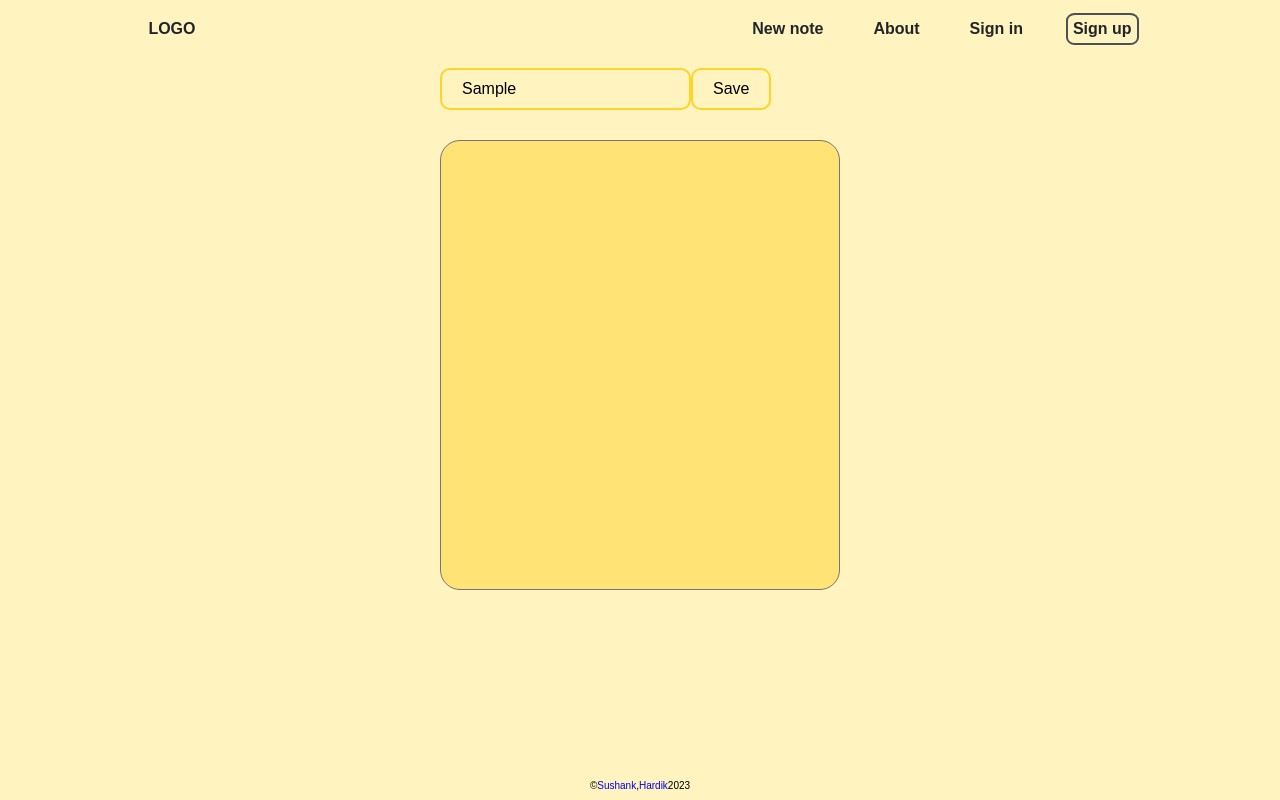
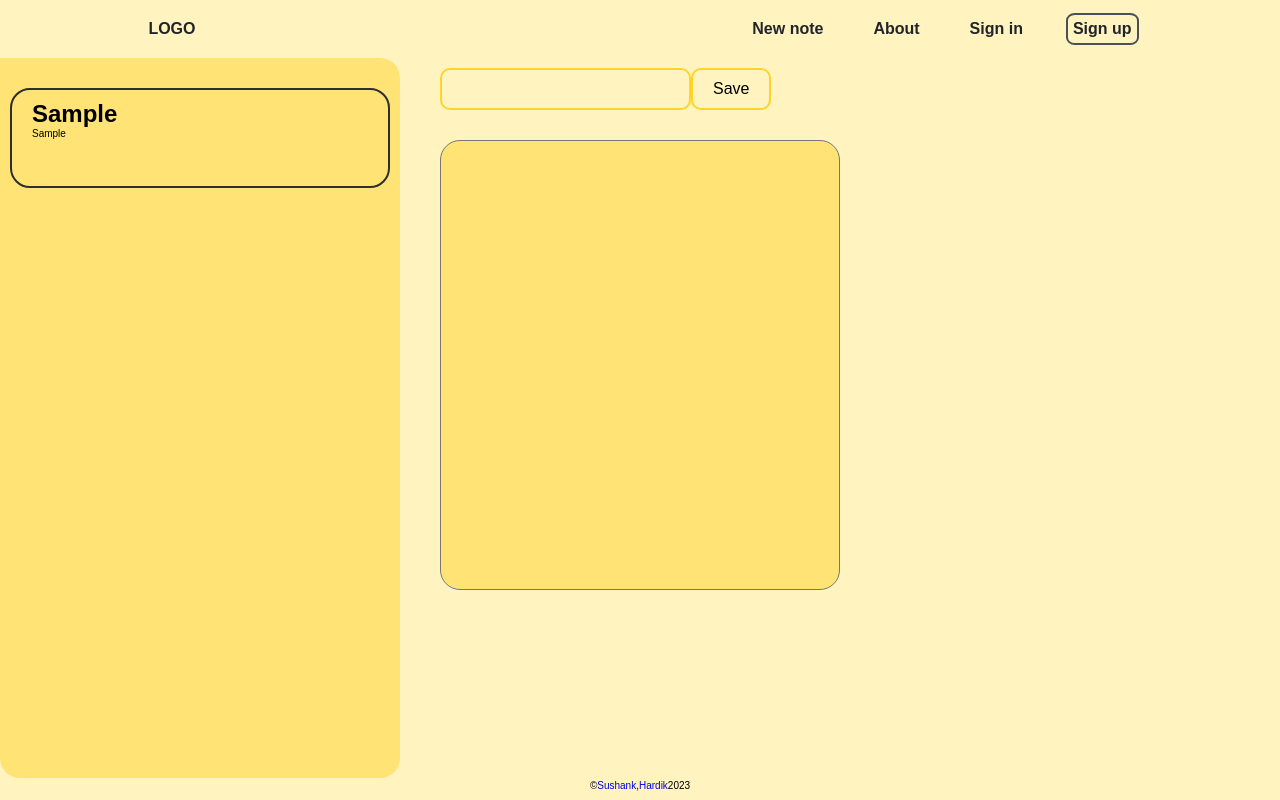
Before and after one commit to Sushank49/Notes, a React (Create React App) app: page / in a window 1280 px wide. Both pictures are taken after typing "Sample", "Sample" into the empty fields and a click on the button "Save". Built offline with nearby package versions, Linux system fonts and the light colour scheme.

Commit message:
The use can now see the saved data

```diff
--- a/src/App.js
+++ b/src/App.js
@@ -1,5 +1,6 @@
 import { useEffect, useState } from "react";
 import Notes from "./Notes";
+import PrevNotes from "./PrevNotes";
 
 export default function App() {
   const [savedNotes, setSavedNotes] = useState([]);
@@ -14,6 +15,7 @@ export default function App() {
   return (
     <>
       <Header />
+      <PrevNotes savedNotes={savedNotes} />
       <Notes setSavedNotes={setSavedNotes}></Notes>
       <Footer></Footer>
     </>
--- a/src/Notes.js
+++ b/src/Notes.js
@@ -15,7 +15,7 @@ export default function Notes({ setSavedNotes }) {
       return;
     }
     const notes = {
-      message: text,
+      notes: text,
       title: title,
     };
 
@@ -28,6 +28,7 @@ export default function Notes({ setSavedNotes }) {
   return (
     <form id="note-main">
       <input
+        value={title}
         className="note-title"
         id="note-title"
         type="text"
--- /dev/null
+++ b/src/PrevNotes.js
@@ -0,0 +1,18 @@
+export default function PrevNotes({ savedNotes }) {
+  return (
+    <section className="prev-notes">
+      {savedNotes.map((saved) => (
+        <PrevNotesChild title={saved.title} note={saved.notes}></PrevNotesChild>
+      ))}
+    </section>
+  );
+}
+
+function PrevNotesChild({ status, title, note }) {
+  return (
+    <section className={`prev-notes-child ${status ? "active" : null}`}>
+      <h2 className="prev-notes-title">{title}</h2>
+      <p className="prev-note-para">{note}</p>
+    </section>
+  );
+}
--- a/src/style.css
+++ b/src/style.css
@@ -87,15 +87,44 @@
   padding-bottom: 2rem;
 }
 .prev-notes {
-  position: relative;
-  height: 100vh;
+  position: absolute;
+  height: 90vh;
   width: 40rem;
   background-color: #ffe375;
   border-radius: 20px;
+  border-top-left-radius: 0;
   border-right: #495057 10px;
-  display: none;
-  opacity: 0;
 }
+
+.prev-notes-child {
+  margin-top: 3rem;
+  margin-left: 1rem;
+  height: 10rem;
+  width: 38rem;
+  border: 2px solid #2e2e2e;
+  border-radius: 20px;
+  padding: 1rem 2rem;
+  cursor: pointer;
+  transition: all .3s;
+}
+
+.active {
+  background-color: rgba(46, 46, 46, 0.9);
+  color: rgb(248, 252, 255);
+  font-size: 1.6rem;
+}
+
+.prev-notes-child:hover {
+  transform: translateY(-3px);
+  box-shadow: 0px 3px 10px  rgba(0, 0, 0, 0.3);
+}
+
+
+.prev-notes-child:active {
+  transform: translateY(1px);
+  box-shadow: 0px 3px 5px  rgba(0, 0, 0, 0.2);
+}
+
 #note-main {
   height: 55rem;
   width: 40rem;
@@ -273,3 +302,7 @@
 .btn-save:hover {
   background-color: #ffd426;
 }
+
+.prev-notes-title {
+  font-size: 2.4rem;
+}
```
